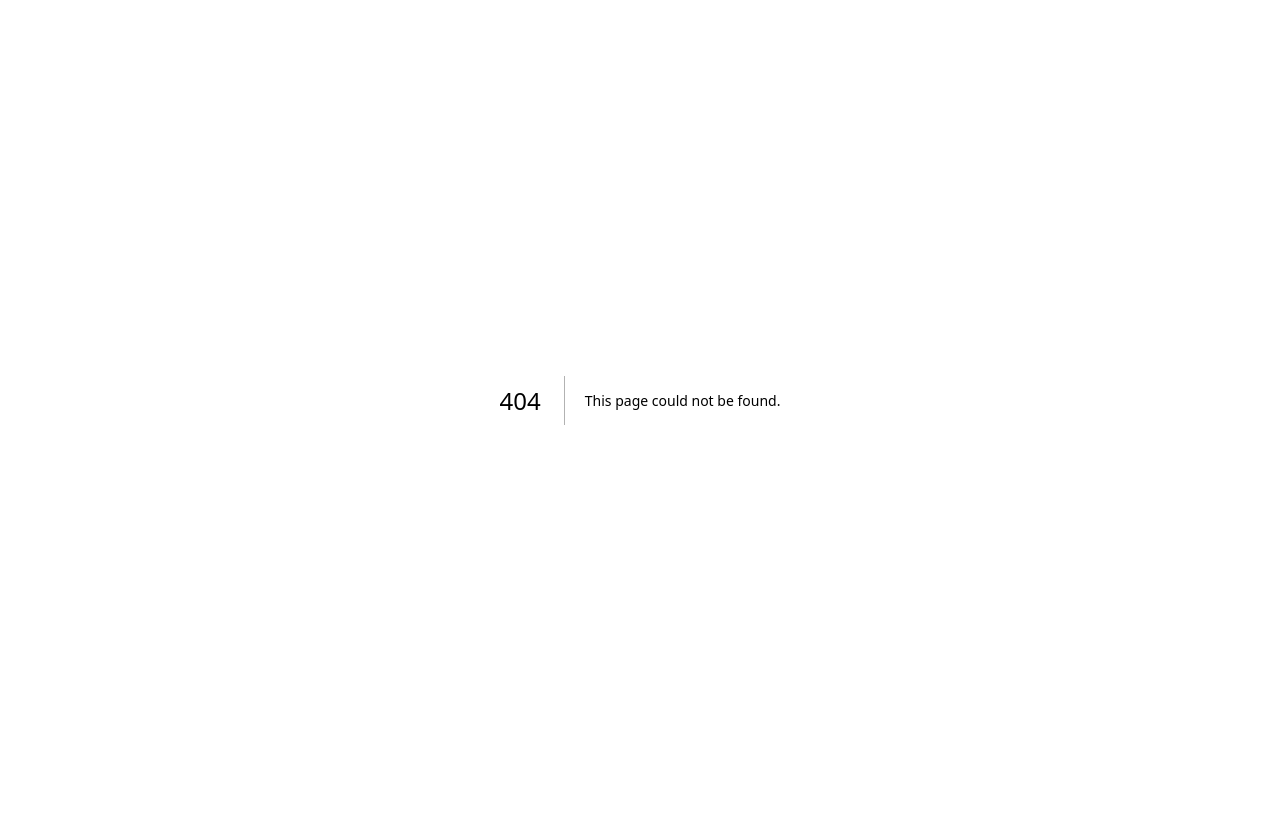
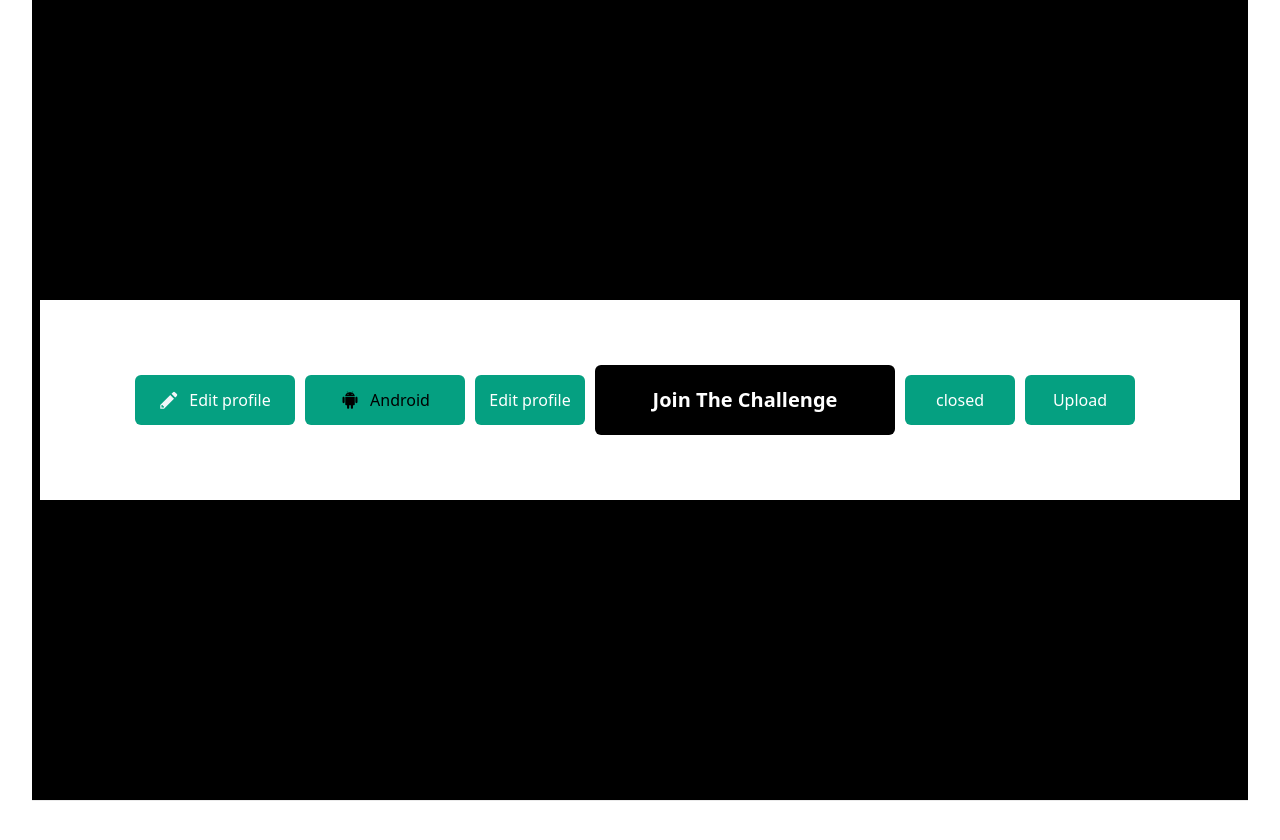
Before and after one commit to udeaghad/pexels-clone, a Next.js app: page /button-page in a window 1280 px wide. Before the commit this address had no page. Shown: the top 840 px of the page. Before the commit the page ends 800 px from the top, so only its background shows below. Built offline with nearby package versions, Linux system fonts and the light colour scheme.

Commit message:
create a dynamic button component that will be used for all the buttons in this project

```diff
--- a/components/Trending-folder/trending.js
+++ b/components/Trending-folder/trending.js
@@ -21,7 +21,7 @@ export default function Trending(props) {
             <div>
                 <ul style={{ listStyle: "none" }} className="flex pl-[6px]">
                     {TrendingTags.map((items, keys) => (
-                        <li className="hover:text-zinc-500 text-white pr-[5px]" key={items.imdbId}>
+                        <li className="hover:text-zinc-500 text-white pr-[5px]" key={items.id}>
                             <Link href={items.cta} >{items.title}</Link>
                         </li>
                     ))}
--- /dev/null
+++ b/components/button-folder/Button.js
@@ -0,0 +1,49 @@
+import Link from "next/link";
+import React from 'react';
+
+
+/**
+ * Represents the button container.
+ * @function
+ * @param {string} props - stores the values to be called to build up a button.
+ * @Description - this component works dynamically, it is used to build all
+ * the buttons used on this project.
+ * if the variant you want already exist, then pass the name of the variant to the
+ * varint prop on the render page. you can leave the variant empty and it will
+ * automatically call a default button. however if the button you want is niether
+ * the variant or the default button, you can design a unique button by just passing CSS
+ * styling properties to customstyle. if the the button has an icon, then import the icon from react-icons
+ * library and pass it as a value to the icon props.
+ * view the button page to see how it is rendered.
+ */
+
+export default function Btn(props) {
+    const { cta, variant, icon, value, customstyle } = props;
+
+    const style = () => {
+        if (customstyle.length > 0) {
+            return `${customstyle}`;
+        }
+
+        if (variant === "longNormal") {
+
+            return `bg-[#05a081] text-[#fff] w-[160px] flex items-center justify-center
+            rounded-md h-[50px]  font-medium text-base`;
+        }
+
+        return `bg-[#05a081] text-[#fff] w-[110px] flex items-center justify-center
+            rounded-md h-[50px] font-medium text-base`;
+    };
+
+    return (
+        <button className={style()} onClick={cta}>
+
+            {icon ? (
+                <>{icon}</>
+
+            ) : null}
+            {value}
+
+        </button>
+    );
+}
--- a/components/menu-folder/menu.js
+++ b/components/menu-folder/menu.js
@@ -17,7 +17,7 @@ export default function MenuDropdown(props) {
         <div className="bg-white w-48 h-[auto] rounded-[20px] py-5 leading-9 font-medium" data-testid="dropdown-list">
             <ul style={{ listStyle: "none" }}>
                 {dropdown.map((items, keys) => (
-                    <li className="hover:bg-slate-100 pl-6" key={keys}>
+                    <li className="hover:bg-slate-100 pl-6" key={keys.id}>
                         <Link href={items.cta} >{items.title}</Link>
                     </li>
                 ))}
--- /dev/null
+++ b/pages/button-page.js
@@ -0,0 +1,73 @@
+import Head from "next/head";
+// import Image from "next/image";
+import styles from "../styles/Home.module.css";
+// import MenuDropdown from "../components/menu-folder/menu";
+// import Trending from "../components/Trending-folder/trending";
+import Btn from "../components/button-folder/Button";
+import { GoPencil } from 'react-icons/go';
+import { AiFillAndroid } from 'react-icons/ai';
+
+export default function Home() {
+    return (
+        <div className={styles.container}>
+            <Head>
+                <title>Create Next App</title>
+                <meta name="description" content="Generated by create next app" />
+                <link rel="icon" href="/favicon.ico" />
+            </Head>
+
+            <main className={styles.main}>
+
+
+                <section>
+                    <div className="bg-white w-[1200px] items-center flex h-[200px] justify-center">
+                        <div className="pr-[10px]">
+                            <Btn
+                                customstyle=""
+                                variant={"longNormal"}
+                                value={"Edit profile"}
+                                icon={<div className="text-slate-100 text-[20px] pr-[10px]">< GoPencil /></div>}
+                            />
+                        </div>
+                        <div className="pr-[10px]">
+                            <Btn
+                                customstyle="bg-[#05a081] text-black w-[160px] flex items-center justify-center
+                                rounded-md h-[50px]  font-medium text-base"
+                                variant={"longNormal"}
+                                value={"Android"}
+                                icon={<div className="text-black text-[20px] pr-[10px]">< AiFillAndroid /></div>}
+                            />
+                        </div>
+                        <div className="pr-[10px]">
+                            <Btn
+                                customstyle=""
+                                value={"Edit profile"}
+                            />
+                        </div>
+                        <div className="pr-[10px]">
+                            <Btn
+                                customstyle="bg-black text-[#fff] w-[300px] flex items-center justify-center
+                                rounded-md h-[70px]  font-bold text-xl"
+                                value={"Join The Challenge"}
+                            />
+                        </div>
+                        <div className="pr-[10px]">
+                            <Btn
+                                customstyle=""
+                                value={"closed"}
+                            />
+                        </div>
+                        <div className="pr-[10px]">
+                            <Btn
+                                customstyle=""
+                                value={"Upload"}
+                            />
+                        </div>
+                    </div>
+                </section>
+            </main>
+
+            <footer className={styles.footer}></footer>
+        </div>
+    );
+}
--- a/pages/victors-rendering-page.js
+++ b/pages/victors-rendering-page.js
@@ -3,32 +3,40 @@ import Image from "next/image";
 import styles from "../styles/Home.module.css";
 import MenuDropdown from "../components/menu-folder/menu";
 import Trending from "../components/Trending-folder/trending";
+import Btn from "../components/button-folder/Button";
+import { GoPencil } from 'react-icons/go';
 
 
 const menuList = [
     {
+        id: "1",
         title: "Discorver Photos,",
         cta: "/"
     },
     {
+        id: "2",
         title: "Popular Searches,",
         cta: "/"
     },
 
     {
+        id: "3",
         title: "Leaderboard,",
         cta: "/"
     },
 
     {
+        id: "4",
         title: "Challenges,",
         cta: "/"
     },
     {
+        id: "5",
         title: "Free Videos,",
         cta: "/"
     },
     {
+        id: "6",
         title: "Pexel Blog,",
         cta: "/"
     }
@@ -56,6 +64,30 @@ export default function Home() {
                         Trendings={"Trending:"}
                         more="/" />
                 </section>
+
+                <section>
+                    <Btn
+                        customstyle=""
+
+                        value={"Edit profile"}
+                        icon={<div className="text-slate-100 text-[20px] pr-[10px]">< GoPencil /></div>}
+                    />
+
+                    <Btn
+                        customstyle=""
+
+                        value={"Edit profile"}
+                    />
+
+
+                    <Btn
+                        customstyle=""
+
+                        value={"Edit profile"}
+                    />
+
+
+                </section>
             </main>
 
             <footer className={styles.footer}></footer>
```
Also changed, not shown: 1 other file (tests, documents, lock files or other folders).
